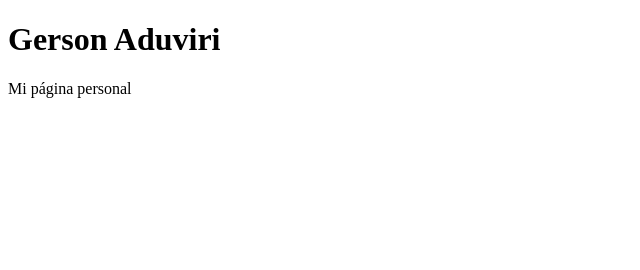
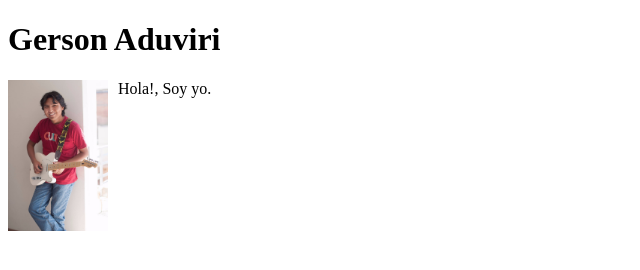
Before and after one commit to GersonM/gersonm.github.io, a plain HTML site: page index.html in a window 1280 px wide. Shown: the whole page, without its empty margins (0-640 px from the left). Drawn offline with Linux system fonts and the light colour scheme.

Commit message:
Imagen de perfil agregada y mensaje modificado.

```diff
--- a/index.html
+++ b/index.html
@@ -6,6 +6,7 @@
 </head>
 <body>
 	<h1>Gerson Aduviri</h1>
-	<p>Mi página personal</p>
+	<img src="img/perfil.jpg" alt="Gerson" style="width:100px; margin-right:10px;" align="left">
+	<p>Hola!, Soy yo.</p>
 </body>
 </html>
```
Also changed, not shown: img/perfil.jpg (added).
